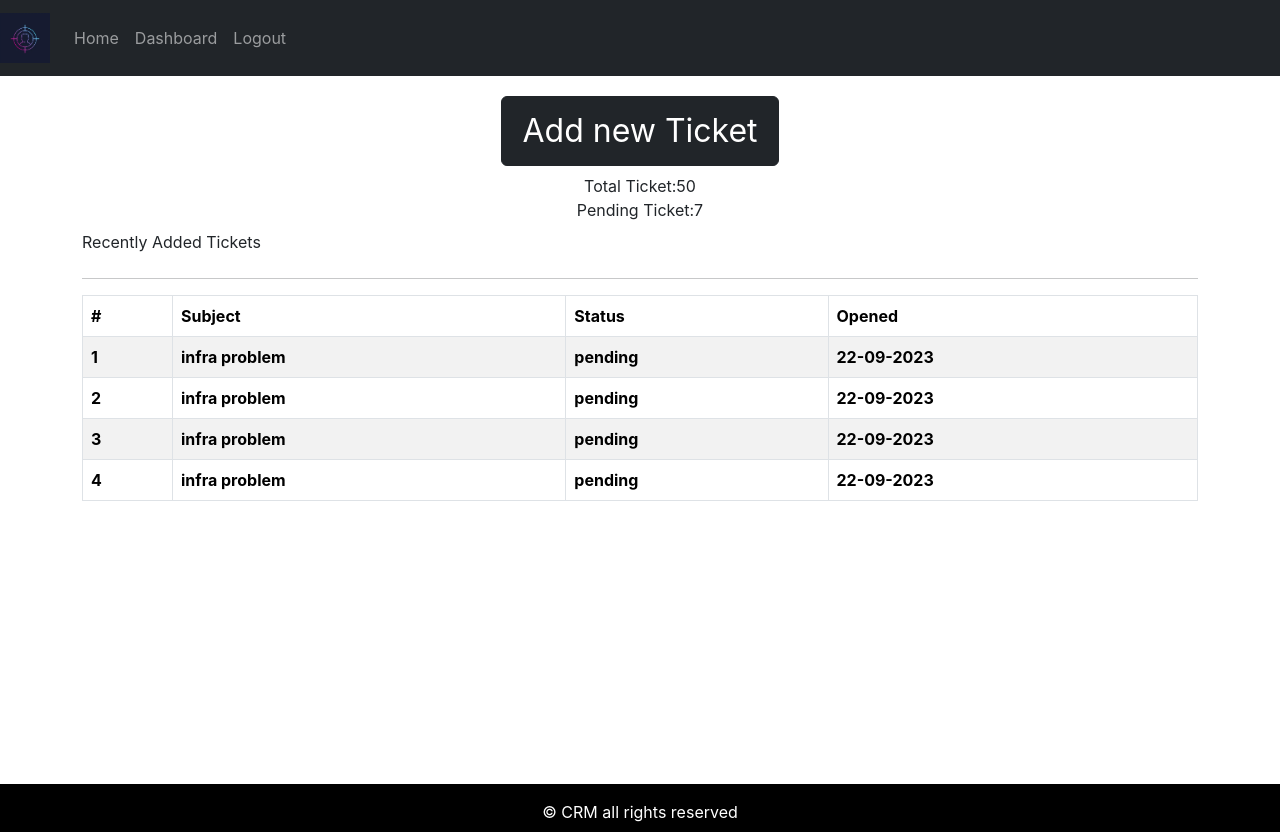
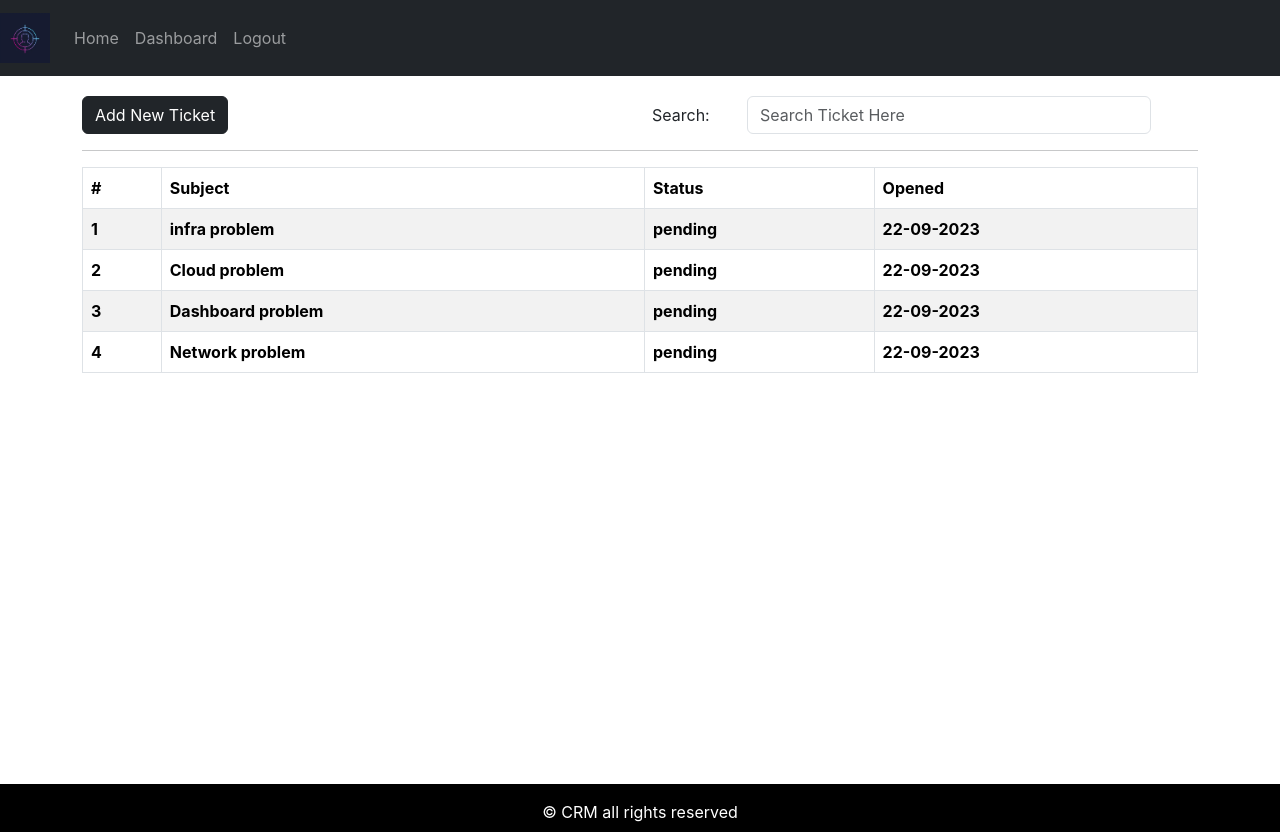
Before and after one commit to shivam2023hbtu/crm-frontend, a React (Create React App) app: page / in a window 1280 px wide. Built offline with nearby package versions, Linux system fonts and the light colour scheme.

Commit message:
ticket list page added

```diff
--- a/src/App.js
+++ b/src/App.js
@@ -1,13 +1,17 @@
 import React from 'react';
 import './App.css';
 import { DefaultLayout } from './layout/defaultLayout';
-import { Dashboard } from './pages/dashboard/Dashboard';
+//import { Dashboard } from './pages/dashboard/Dashboard';
+//import {AddTicket} from './pages/AddTicket/AddTicket';
+import { TickietList } from './pages/TicketPageList/TickietList';
 
 function App() {
   return (
     <div className="App">
       <DefaultLayout>
-        <Dashboard/>
+       {/* <Dashboard/> */ }
+       { /*<AddTicket/> */ }
+       <TickietList/>
       </DefaultLayout>
     </div>
   );
--- a/src/assests/data/data.json
+++ b/src/assests/data/data.json
@@ -7,19 +7,19 @@
     },
     {
         "id" : 2,
-        "subject" : "infra problem",
+        "subject" : "Cloud problem",
         "status" : "pending",
         "opened" : "22-09-2023"
     },
     {
         "id" : 3,
-        "subject" : "infra problem",
+        "subject" : "Dashboard problem",
         "status" : "pending",
         "opened" : "22-09-2023"
     },
     {
         "id" : 4,
-        "subject" : "infra problem",
+        "subject" : "Network problem",
         "status" : "pending",
         "opened" : "22-09-2023"
     }
--- /dev/null
+++ b/src/components/searchForm/SearchForm.js
@@ -0,0 +1,28 @@
+import React from 'react'
+import PropTypes from 'prop-types'
+import { Form, FormControl, FormGroup, FormLabel,Row,Col } from 'react-bootstrap'
+export const SearchForm = ({handleOnChange,Str}) => {
+
+  return (
+    <div>
+      <Form className='mt-3'>
+        <FormGroup as={Row}>
+        <FormLabel column sm="2" >Search:{" "}</FormLabel>
+        <Col sm="9" >
+        <FormControl
+        name='searchStr'
+        onChange={handleOnChange}
+        value={Str}
+        placeholder='Search Ticket Here'
+         />
+        </Col>
+        </FormGroup>
+      </Form>
+    </div>
+  )
+}
+
+SearchForm.prototype={
+    handleOnChange: PropTypes.func.isRequired,
+    Str: PropTypes.string.isRequired
+}
--- a/src/components/ticket-table/TicketTable.js
+++ b/src/components/ticket-table/TicketTable.js
@@ -1,8 +1,10 @@
 
 import React from 'react'
 import { Table } from 'react-bootstrap'
+import PropTypes from 'prop-types'
 
-const TicketTable = ({tickets}) => {
+export const TicketTable = ({tickets}) => {
+
   return (
     <Table striped bordered hover>
         <thead>
@@ -31,4 +33,6 @@ const TicketTable = ({tickets}) => {
   )
 }
 
-export default TicketTable
+TicketTable.prototype={
+  tickets: PropTypes.array.isRequired,
+}
--- /dev/null
+++ b/src/pages/AddTicket/AddTicket.js
@@ -0,0 +1,55 @@
+import React, { useEffect, useState } from 'react'
+import { Container, Row, Col } from 'react-bootstrap'
+import { AddTicketForm } from '../../components/addticketcomp/AddTicketForm'
+
+const InitialFormData={
+  Subject:"",
+  IssueDate:"",
+  Detail:""
+}
+//const initialFrmError = {
+  //subject: false,
+  //issueDate: false,
+  //message: false,
+//};
+export const AddTicket = () => {
+
+  const [frmData, setfrmData]= useState(InitialFormData);
+  //const [frmDataErro, setFrmDataErro] = useState(initialFrmError);
+
+  useEffect(()=> {},[frmData]);
+
+  const handleOnChange= (e)=>{
+     const {name,value} = e.target;
+
+     setfrmData({
+      ...frmData,
+      [name]:value,
+     });
+  }
+  const handleOnSubmit =(e)=>{
+    e.preventDefault()
+   // setFrmDataErro(initialFrmError);
+    setfrmData(InitialFormData);
+    console.log(frmData)
+  }
+  return (
+    <Container className='d-flex align-items-center justify-content-center '>
+        <Row className='text-center mt-2'>
+            <Col>
+            <h1>Add New Ticket</h1>
+            </Col>
+            <hr />
+            <AddTicketForm
+            handleOnChange={handleOnChange}
+            handleOnSubmit={handleOnSubmit}
+            frmData={frmData}
+            />
+        </Row>
+
+        <Row>
+
+        </Row>
+    </Container>
+  )
+}
--- /dev/null
+++ b/src/pages/TicketPageList/TickietList.js
@@ -0,0 +1,50 @@
+import React, { useState, useEffect } from 'react'
+import { Button, Col, Container,Row} from 'react-bootstrap'
+import {SearchForm} from '../../components/searchForm/SearchForm.js'
+import {TicketTable} from '../../components/ticket-table/TicketTable.js'
+import tickets from '../../assests/data/data.json'
+export const TickietList = () => {
+
+  const [Str , setStr]= useState("");
+  const [displayTickets, setDisplayTickets]=useState(tickets);
+
+  useEffect(()=>{
+
+  },[Str,displayTickets]);
+
+  const handleOnchange =(e) =>{
+    const {value}=e.target;
+    setStr(value);
+    SearchTicket(value);
+
+  }
+  const  SearchTicket=(sttr)=>{
+    const displayTickets=tickets.filter(row=> row.subject.toLowerCase().includes(sttr.toLowerCase()));
+
+    setDisplayTickets(displayTickets)
+  }
+  return (
+    <Container>
+        <Row>
+          <Col>
+          <Button className='mt-3' variant='dark' >Add New Ticket</Button>
+          </Col>
+          <Col className='text-right'>
+            <SearchForm
+            handleOnChange={handleOnchange} // Corrected prop name
+            Str={Str}
+            />
+          </Col>
+        </Row>
+        <hr />
+
+        <Row>
+          <Col>
+          <TicketTable
+          tickets={displayTickets}/>
+          </Col>
+        </Row>
+
+    </Container>
+  )
+}
```
Also changed, not shown: src/components/addticketcomp/AddTicketForm.js (added, +74 -0 lines), src/components/addticketcomp/add-ticket.css (added, +7 -0 lines).
